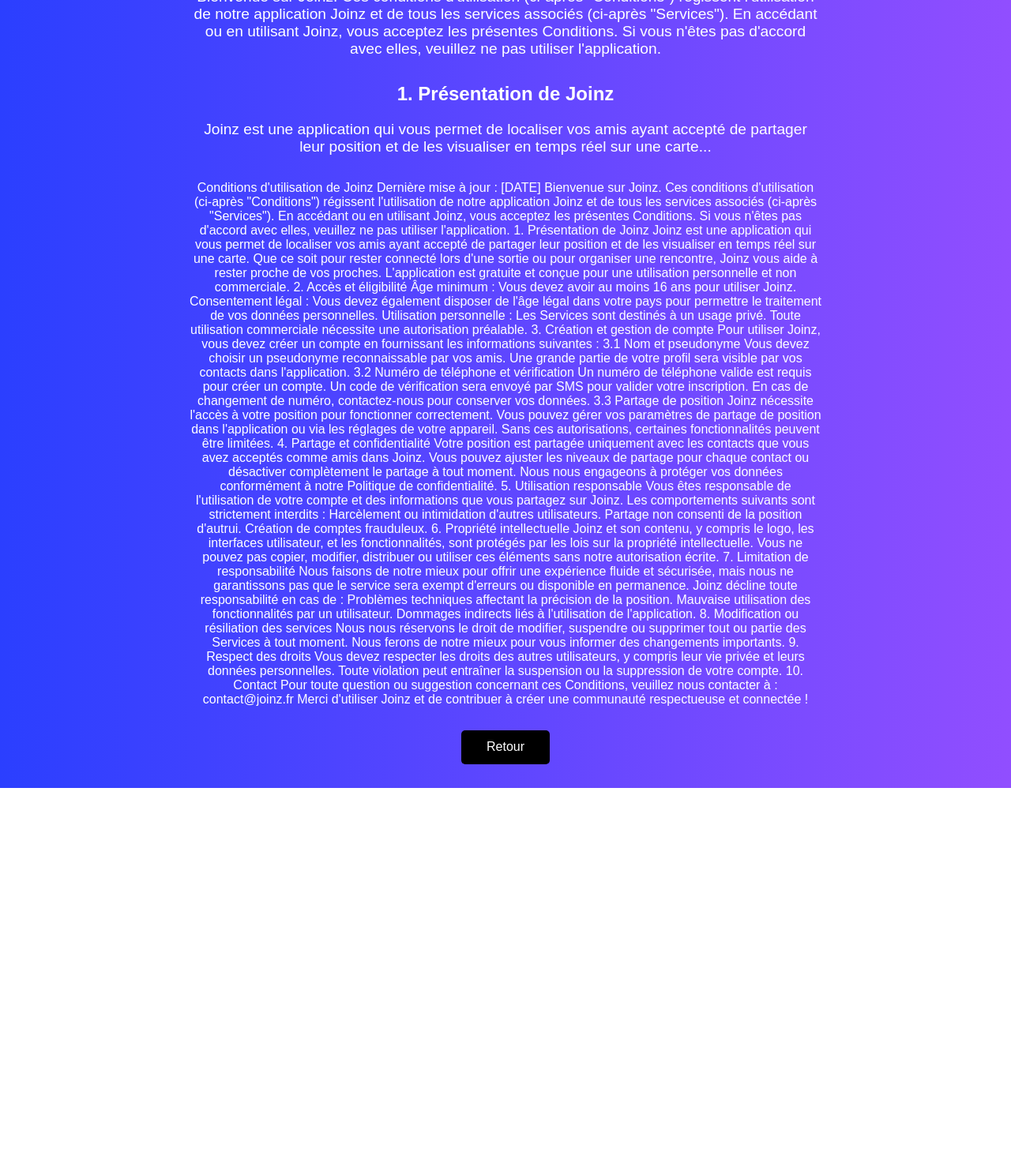
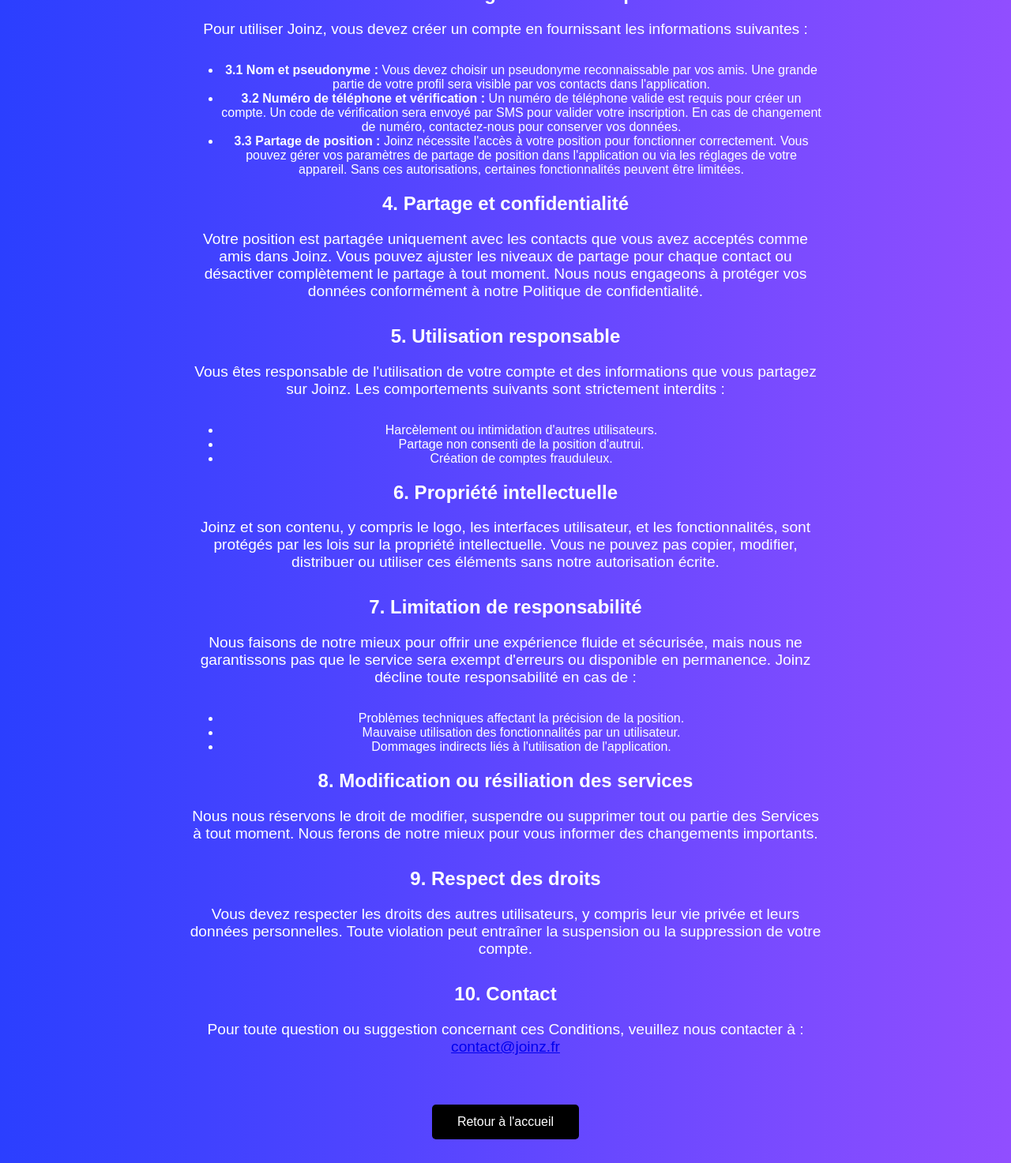
Before and after one commit to Wissko/website_joinz, a plain HTML site: page conditions.html in a window 1280 px wide. Shown: the whole page at 79% size. Before the commit the page ends 998 px from the top, so only its background shows below. Drawn offline with Linux system fonts and the light colour scheme.

Commit message:
Modification de l'indentation des conditions d'utilisation

```diff
--- a/conditions.html
+++ b/conditions.html
@@ -9,94 +9,82 @@
 <body>
     <div class="container">
         <h1>Conditions d'utilisation de Joinz</h1>
-        <p>Dernière mise à jour : [DATE]</p>
+        <p><strong>Dernière mise à jour :</strong> [DATE]</p>
+
         <p>
-            Bienvenue sur Joinz. Ces conditions d'utilisation (ci-après "Conditions") régissent l'utilisation de notre application Joinz et de tous les services associés (ci-après "Services"). En accédant ou en utilisant Joinz, vous acceptez les présentes Conditions. Si vous n'êtes pas d'accord avec elles, veuillez ne pas utiliser l'application.
+            Bienvenue sur Joinz. Ces conditions d'utilisation (ci-après "Conditions") régissent l'utilisation de notre application Joinz et de tous les services associés (ci-après "Services").
+            En accédant ou en utilisant Joinz, vous acceptez les présentes Conditions. Si vous n'êtes pas d'accord avec elles, veuillez ne pas utiliser l'application.
         </p>
+
         <h2>1. Présentation de Joinz</h2>
         <p>
-            Joinz est une application qui vous permet de localiser vos amis ayant accepté de partager leur position et de les visualiser en temps réel sur une carte...
+            Joinz est une application qui vous permet de localiser vos amis ayant accepté de partager leur position et de les visualiser en temps réel sur une carte.
+            Que ce soit pour rester connecté lors d'une sortie ou pour organiser une rencontre, Joinz vous aide à rester proche de vos proches.
+            L'application est gratuite et conçue pour une utilisation personnelle et non commerciale.
         </p>
-                Conditions d'utilisation de Joinz
 
-        Dernière mise à jour : [DATE]
+        <h2>2. Accès et éligibilité</h2>
+        <ul>
+            <li><strong>Âge minimum :</strong> Vous devez avoir au moins 16 ans pour utiliser Joinz.</li>
+            <li><strong>Consentement légal :</strong> Vous devez également disposer de l'âge légal dans votre pays pour permettre le traitement de vos données personnelles.</li>
+            <li><strong>Utilisation personnelle :</strong> Les Services sont destinés à un usage privé. Toute utilisation commerciale nécessite une autorisation préalable.</li>
+        </ul>
 
-        Bienvenue sur Joinz. Ces conditions d'utilisation (ci-après "Conditions") régissent l'utilisation de notre application Joinz et de tous les services associés (ci-après "Services"). En accédant ou en utilisant Joinz, vous acceptez les présentes Conditions. Si vous n'êtes pas d'accord avec elles, veuillez ne pas utiliser l'application.
+        <h2>3. Création et gestion de compte</h2>
+        <p>Pour utiliser Joinz, vous devez créer un compte en fournissant les informations suivantes :</p>
+        <ul>
+            <li><strong>3.1 Nom et pseudonyme :</strong> Vous devez choisir un pseudonyme reconnaissable par vos amis. Une grande partie de votre profil sera visible par vos contacts dans l'application.</li>
+            <li><strong>3.2 Numéro de téléphone et vérification :</strong> Un numéro de téléphone valide est requis pour créer un compte. Un code de vérification sera envoyé par SMS pour valider votre inscription. En cas de changement de numéro, contactez-nous pour conserver vos données.</li>
+            <li><strong>3.3 Partage de position :</strong> Joinz nécessite l'accès à votre position pour fonctionner correctement. Vous pouvez gérer vos paramètres de partage de position dans l'application ou via les réglages de votre appareil. Sans ces autorisations, certaines fonctionnalités peuvent être limitées.</li>
+        </ul>
 
-        1. Présentation de Joinz
+        <h2>4. Partage et confidentialité</h2>
+        <p>
+            Votre position est partagée uniquement avec les contacts que vous avez acceptés comme amis dans Joinz.
+            Vous pouvez ajuster les niveaux de partage pour chaque contact ou désactiver complètement le partage à tout moment.
+            Nous nous engageons à protéger vos données conformément à notre Politique de confidentialité.
+        </p>
 
-        Joinz est une application qui vous permet de localiser vos amis ayant accepté de partager leur position et de les visualiser en temps réel sur une carte. Que ce soit pour rester connecté lors d'une sortie ou pour organiser une rencontre, Joinz vous aide à rester proche de vos proches. L'application est gratuite et conçue pour une utilisation personnelle et non commerciale.
+        <h2>5. Utilisation responsable</h2>
+        <p>Vous êtes responsable de l'utilisation de votre compte et des informations que vous partagez sur Joinz. Les comportements suivants sont strictement interdits :</p>
+        <ul>
+            <li>Harcèlement ou intimidation d'autres utilisateurs.</li>
+            <li>Partage non consenti de la position d'autrui.</li>
+            <li>Création de comptes frauduleux.</li>
+        </ul>
 
-        2. Accès et éligibilité
+        <h2>6. Propriété intellectuelle</h2>
+        <p>
+            Joinz et son contenu, y compris le logo, les interfaces utilisateur, et les fonctionnalités, sont protégés par les lois sur la propriété intellectuelle.
+            Vous ne pouvez pas copier, modifier, distribuer ou utiliser ces éléments sans notre autorisation écrite.
+        </p>
 
-        Âge minimum : Vous devez avoir au moins 16 ans pour utiliser Joinz.
+        <h2>7. Limitation de responsabilité</h2>
+        <p>
+            Nous faisons de notre mieux pour offrir une expérience fluide et sécurisée, mais nous ne garantissons pas que le service sera exempt d'erreurs ou disponible en permanence. Joinz décline toute responsabilité en cas de :
+        </p>
+        <ul>
+            <li>Problèmes techniques affectant la précision de la position.</li>
+            <li>Mauvaise utilisation des fonctionnalités par un utilisateur.</li>
+            <li>Dommages indirects liés à l'utilisation de l'application.</li>
+        </ul>
 
-        Consentement légal : Vous devez également disposer de l'âge légal dans votre pays pour permettre le traitement de vos données personnelles.
+        <h2>8. Modification ou résiliation des services</h2>
+        <p>
+            Nous nous réservons le droit de modifier, suspendre ou supprimer tout ou partie des Services à tout moment. Nous ferons de notre mieux pour vous informer des changements importants.
+        </p>
 
-        Utilisation personnelle : Les Services sont destinés à un usage privé. Toute utilisation commerciale nécessite une autorisation préalable.
+        <h2>9. Respect des droits</h2>
+        <p>
+            Vous devez respecter les droits des autres utilisateurs, y compris leur vie privée et leurs données personnelles. Toute violation peut entraîner la suspension ou la suppression de votre compte.
+        </p>
 
-        3. Création et gestion de compte
+        <h2>10. Contact</h2>
+        <p>
+            Pour toute question ou suggestion concernant ces Conditions, veuillez nous contacter à : <a href="mailto:contact@joinz.fr">contact@joinz.fr</a>
+        </p>
 
-        Pour utiliser Joinz, vous devez créer un compte en fournissant les informations suivantes :
-
-        3.1 Nom et pseudonyme
-
-        Vous devez choisir un pseudonyme reconnaissable par vos amis. Une grande partie de votre profil sera visible par vos contacts dans l'application.
-
-        3.2 Numéro de téléphone et vérification
-
-        Un numéro de téléphone valide est requis pour créer un compte. Un code de vérification sera envoyé par SMS pour valider votre inscription. En cas de changement de numéro, contactez-nous pour conserver vos données.
-
-        3.3 Partage de position
-
-        Joinz nécessite l'accès à votre position pour fonctionner correctement. Vous pouvez gérer vos paramètres de partage de position dans l'application ou via les réglages de votre appareil. Sans ces autorisations, certaines fonctionnalités peuvent être limitées.
-
-        4. Partage et confidentialité
-
-        Votre position est partagée uniquement avec les contacts que vous avez acceptés comme amis dans Joinz.
-
-        Vous pouvez ajuster les niveaux de partage pour chaque contact ou désactiver complètement le partage à tout moment.
-
-        Nous nous engageons à protéger vos données conformément à notre Politique de confidentialité.
-
-        5. Utilisation responsable
-
-        Vous êtes responsable de l'utilisation de votre compte et des informations que vous partagez sur Joinz. Les comportements suivants sont strictement interdits :
-
-        Harcèlement ou intimidation d'autres utilisateurs.
-
-        Partage non consenti de la position d'autrui.
-
-        Création de comptes frauduleux.
-
-        6. Propriété intellectuelle
-
-        Joinz et son contenu, y compris le logo, les interfaces utilisateur, et les fonctionnalités, sont protégés par les lois sur la propriété intellectuelle. Vous ne pouvez pas copier, modifier, distribuer ou utiliser ces éléments sans notre autorisation écrite.
-
-        7. Limitation de responsabilité
-
-        Nous faisons de notre mieux pour offrir une expérience fluide et sécurisée, mais nous ne garantissons pas que le service sera exempt d'erreurs ou disponible en permanence. Joinz décline toute responsabilité en cas de :
-
-        Problèmes techniques affectant la précision de la position.
-
-        Mauvaise utilisation des fonctionnalités par un utilisateur.
-
-        Dommages indirects liés à l'utilisation de l'application.
-
-        8. Modification ou résiliation des services
-
-        Nous nous réservons le droit de modifier, suspendre ou supprimer tout ou partie des Services à tout moment. Nous ferons de notre mieux pour vous informer des changements importants.
-
-        9. Respect des droits
-
-        Vous devez respecter les droits des autres utilisateurs, y compris leur vie privée et leurs données personnelles. Toute violation peut entraîner la suspension ou la suppression de votre compte.
-
-        10. Contact
-
-        Pour toute question ou suggestion concernant ces Conditions, veuillez nous contacter à : contact@joinz.fr
-
-        Merci d'utiliser Joinz et de contribuer à créer une communauté respectueuse et connectée !
-        <a href="index.html" class="back-button">Retour</a>
+        <a href="index.html" class="back-button">Retour à l'accueil</a>
     </div>
 </body>
 </html>
```
